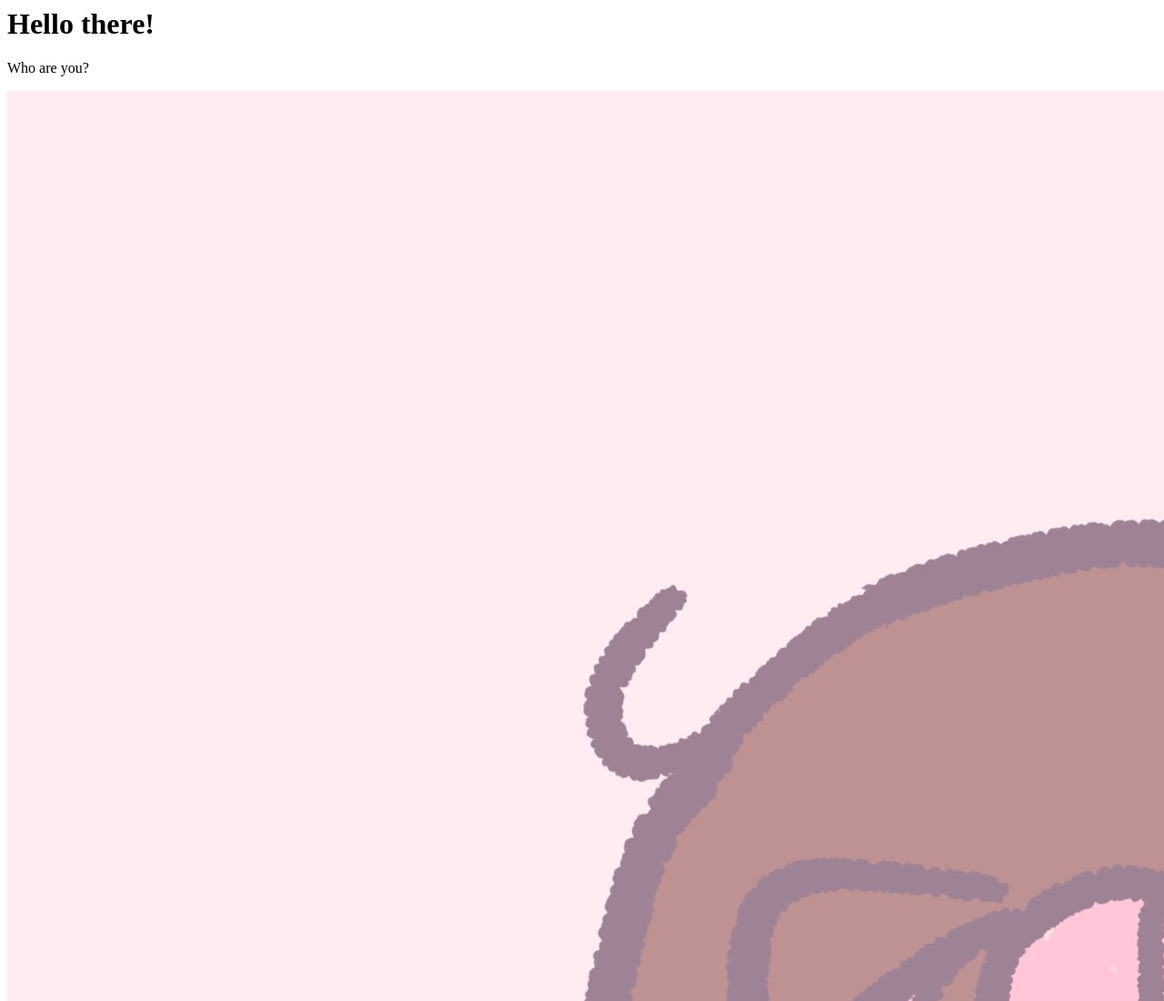
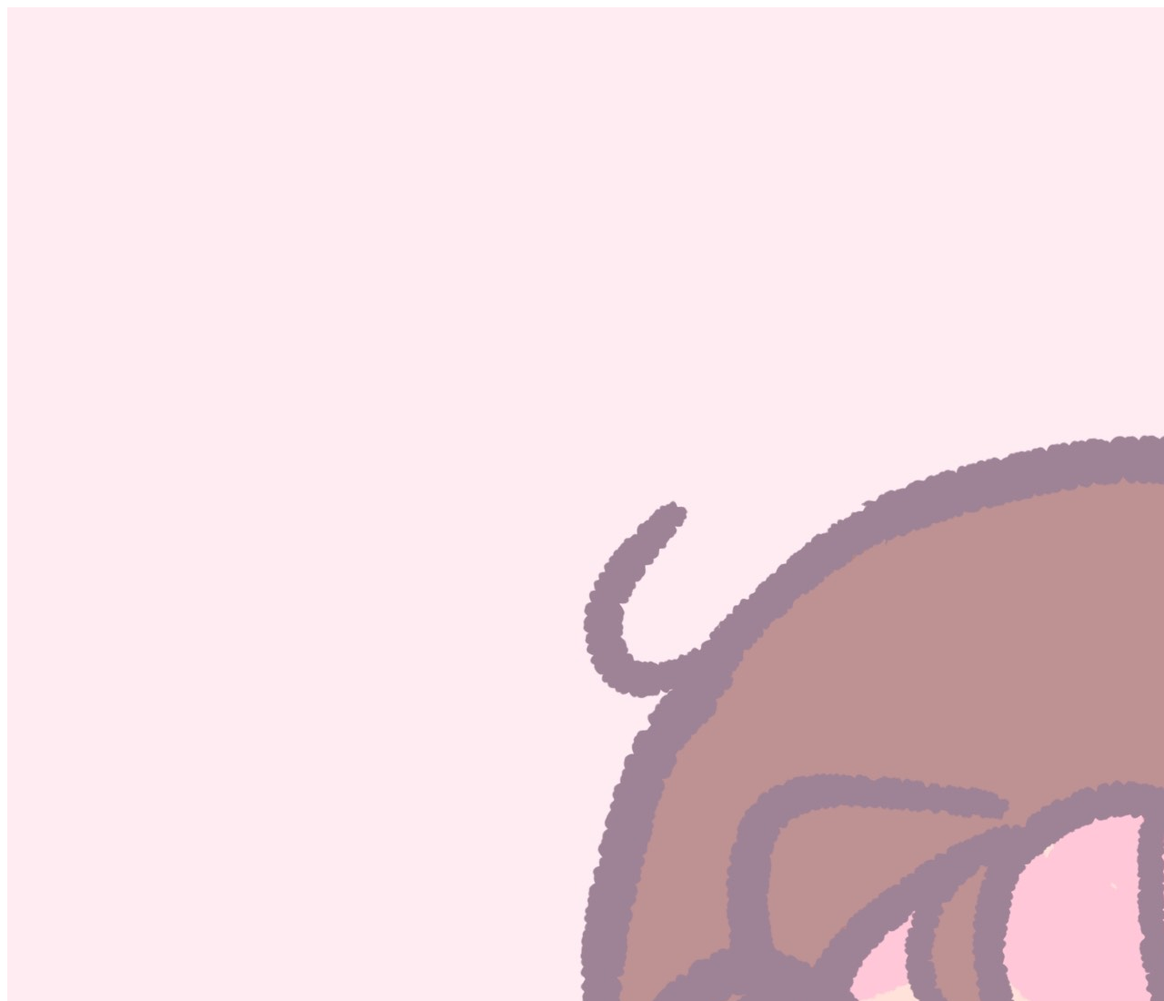
Before and after one commit to clintwebb/clintwebb.github.io, a plain HTML site: page index.html in a window 1280 px wide. Shown: the top 1100 px of the page at 91% size. Drawn offline with Linux system fonts and the light colour scheme.

Commit message:
Update index.html

```diff
--- a/index.html
+++ b/index.html
@@ -2,7 +2,5 @@
 <title>Hello</title>
 </head>
 <body>
-<h1>Hello there!</h1>
-<p>Who are you?</p>
   <img src="IMG_9553.jpg">
 </body>
```
